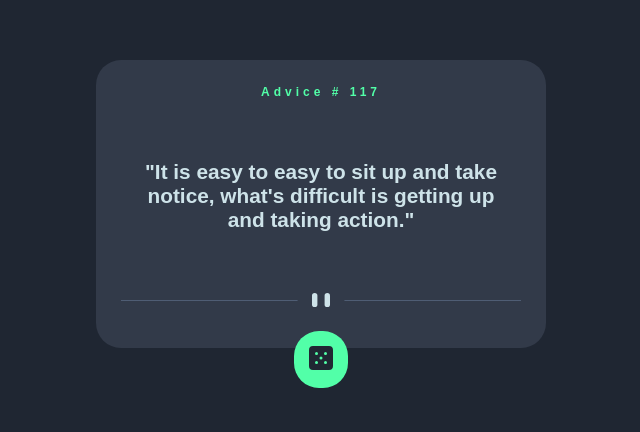
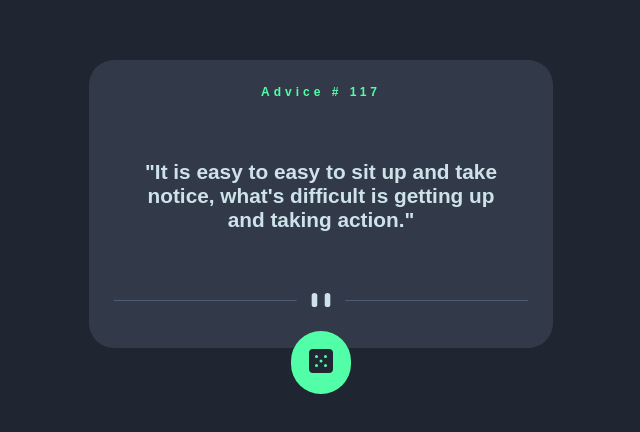
Before and after one commit to IsraelPina32/Front-end-mentor-nivel-7, a plain HTML site: page index.html in a window 1280 px wide. Shown: the part 196-628 px from the top of the page, without its empty margins (319-959 px from the left). Drawn offline with Linux system fonts and the light colour scheme; no server answers.

Commit message:
style : button chaging padding and width.

```diff
--- a/src/css/estilo.css
+++ b/src/css/estilo.css
@@ -19,7 +19,7 @@ body {
 }
 
 .conteudo {
-    width:  28.125rem;
+    width:  29rem;
     gap: 16px;
     display: flex;
     align-items: center;
@@ -53,8 +53,8 @@ p {
 
 button {
     border: none;
-    padding: 15px;
-    border-radius: 25px;
+    padding: 18px;
+    border-radius: 30px;
     position: absolute;
     top: 94%;
     background-color: var(--verde-neon);
```
